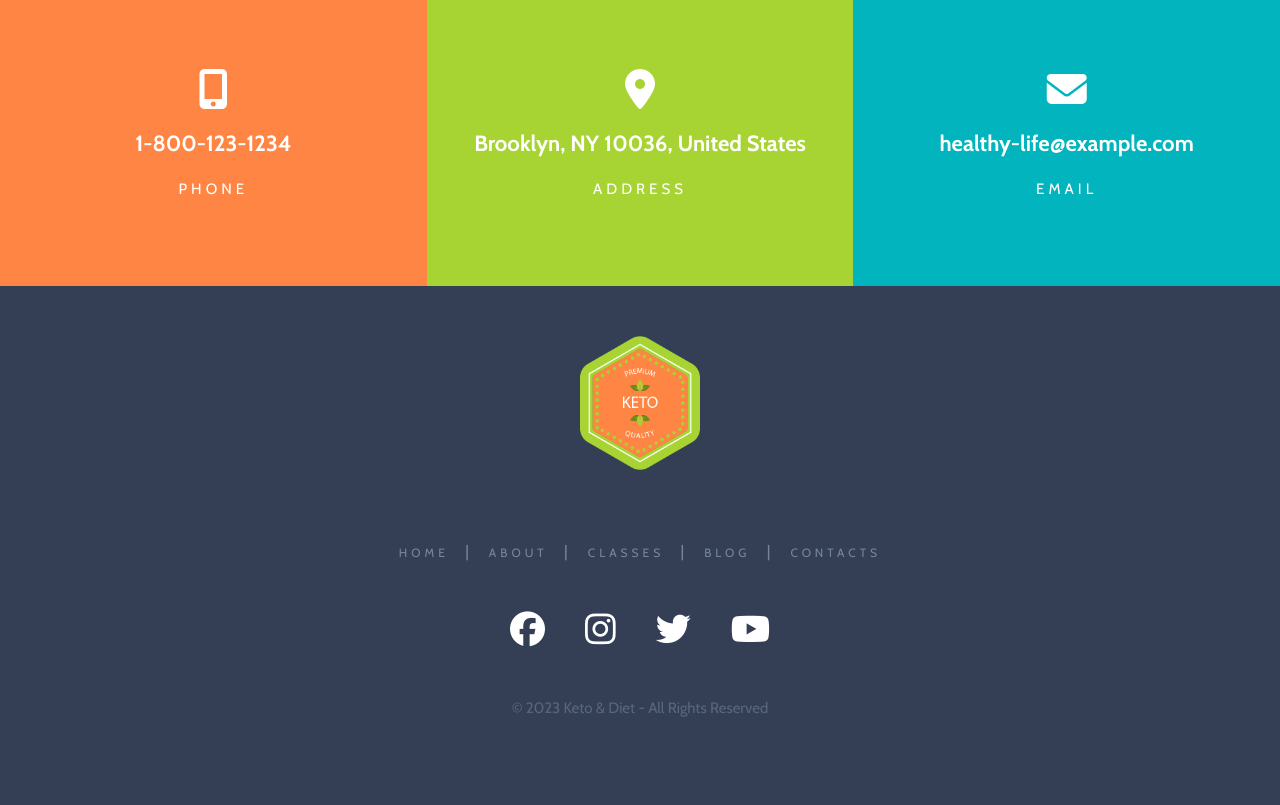
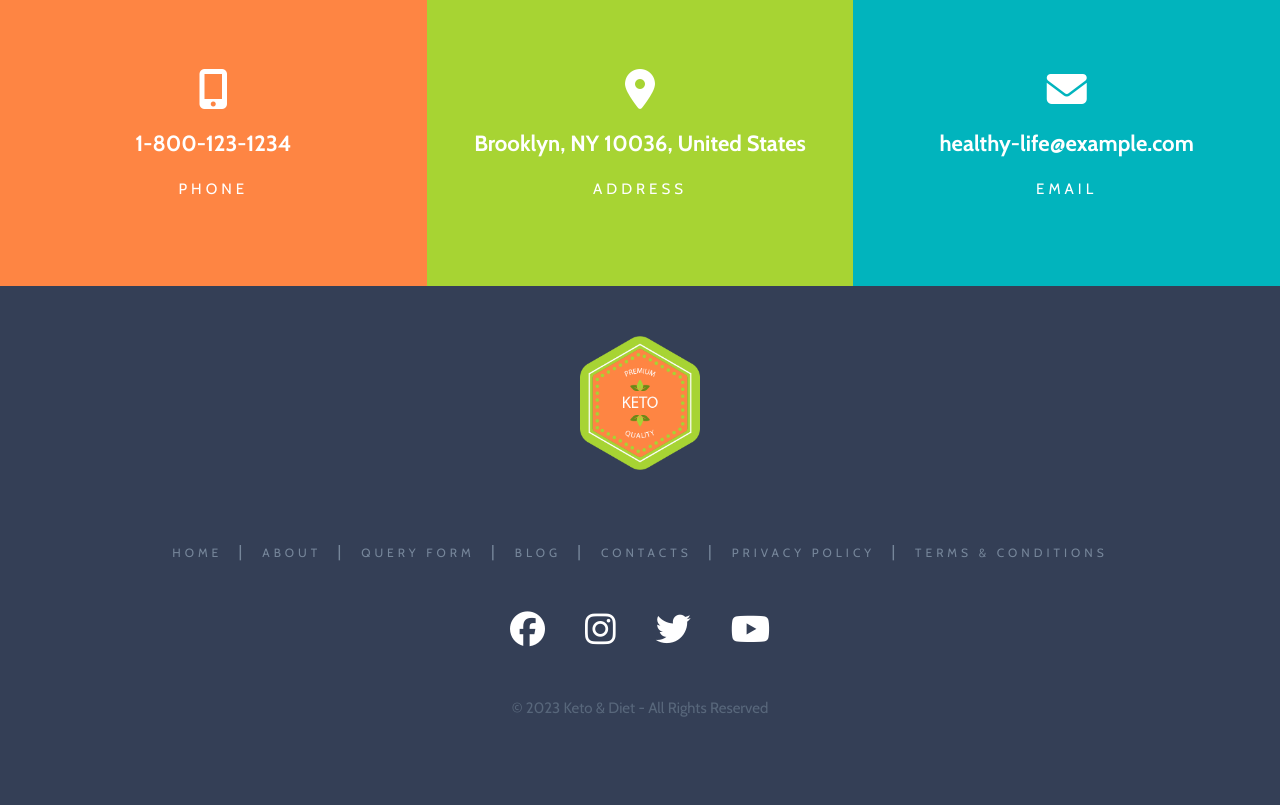
Before and after one commit to MuhammadAliQureshi7/keto_nutrition, a CodeIgniter app: page /database/index.php/home/index in a window 1280 px wide. Shown: the part 5322-6127 px from the top of the page. Run offline with CodeIgniter, Linux system fonts and the light colour scheme; data that the repository does not hold is empty; some libraries are stand-ins or nearby versions.

Commit message:
links added

```diff
--- a/application/views/footer.php
+++ b/application/views/footer.php
@@ -36,11 +36,13 @@
                     </div>
                     <div class="nav-links">
                         <ul>
-                            <li><a href="">Home</a></li>
+                            <li><a href="<?php echo base_url(); ?>">Home</a></li>
                             <li><a href="">About</a></li>
-                            <li><a href="">Classes</a></li>
-                            <li><a href="">Blog</a></li>
+                            <li><a href="">Query Form</a></li>
+                            <li><a href="#blog">Blog</a></li>
                             <li><a href="">Contacts</a></li>
+                            <li><a href="<?php echo base_url('home/privacy_policy'); ?>">Privacy Policy</a></li>
+                            <li><a href="<?php echo base_url('home/terms_condition'); ?>">Terms & Conditions</a></li>
                         </ul>
                     </div>
                     <div class="social">
```
